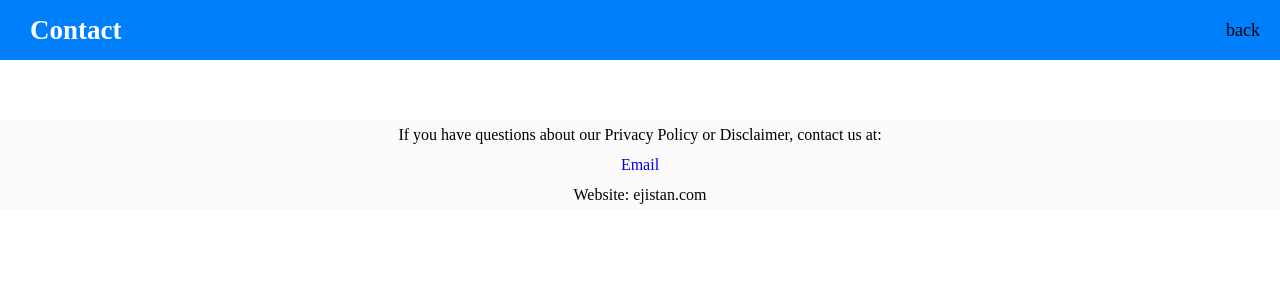
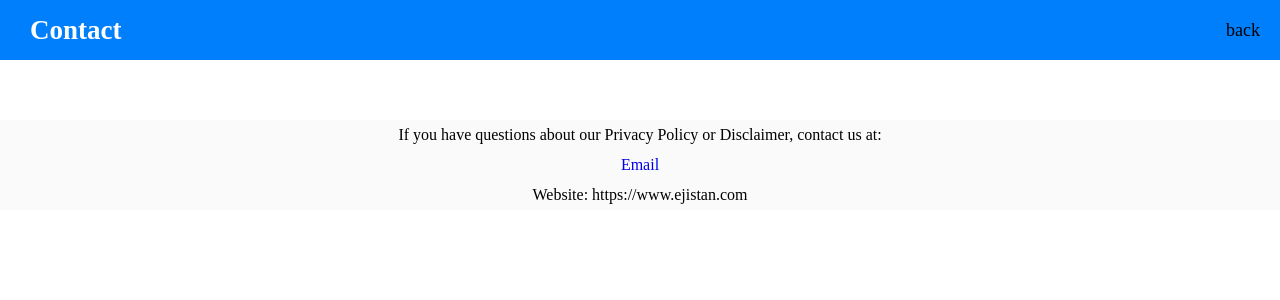
Before and after one commit to Jostanley/Exnesspartner, a React (Vite) app: page /contact in a window 1280 px wide. Shown: the top 300 px of the page. Built offline with nearby package versions, Linux system fonts and the light colour scheme.

Commit message:
Update Contact.jsx

```diff
--- a/src/Terms/Contact.jsx
+++ b/src/Terms/Contact.jsx
@@ -17,7 +17,7 @@ If you have questions about our Privacy Policy or Disclaimer, contact us at:
 <div>
 <Link to = "mailto =ejikejostanley@gmail.com">Email</Link>
 <p>
-Website: ejistan.com
+Website: https://www.ejistan.com
 </p>
 </div>
 
```
